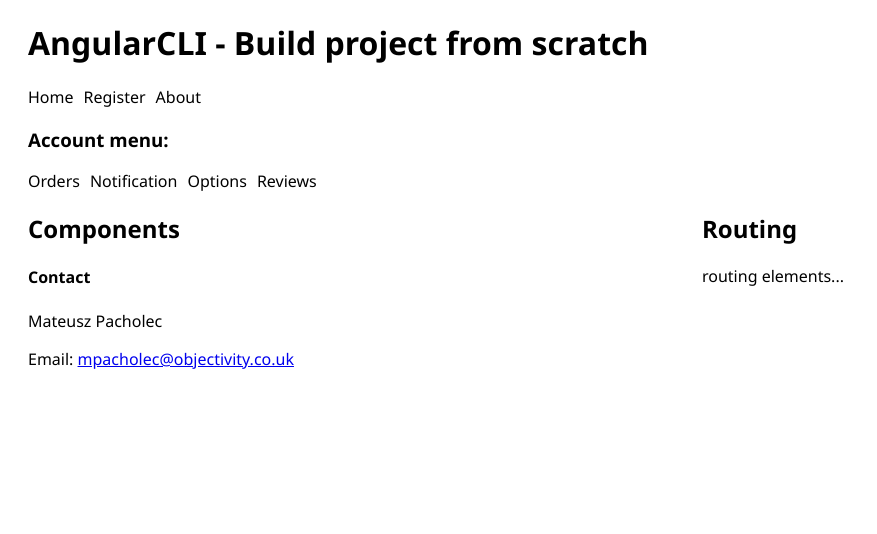
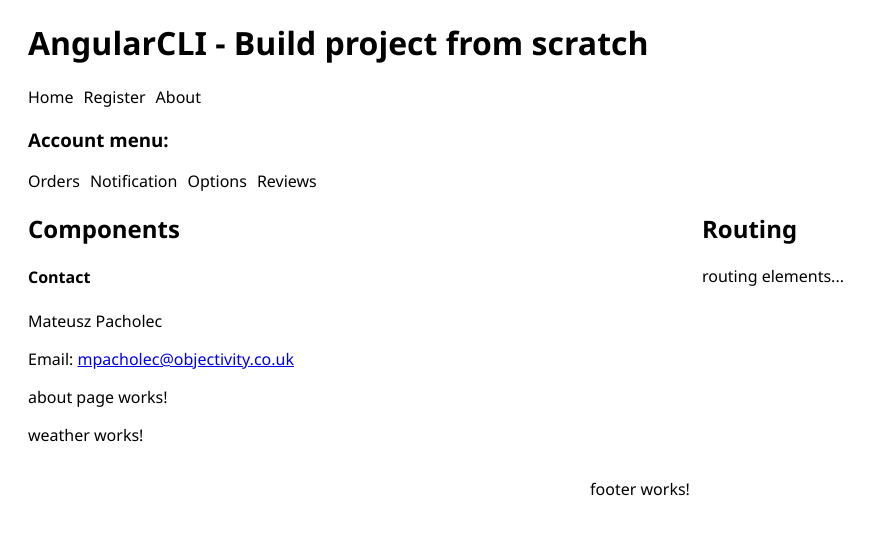
Before and after one commit to mati4455/AngularCLI-Workshops, an Angular app: page / in a window 1280 px wide. Shown: the top 534 px of the page, without its empty margins (0-877 px from the left). Built offline with nearby package versions, Linux system fonts and the light colour scheme.

Commit message:
Add components

```diff
--- a/src/app/app.component.html
+++ b/src/app/app.component.html
@@ -27,6 +27,8 @@
       </header>
       <section>
         <app-contact></app-contact>
+        <app-about></app-about>
+        <app-weather></app-weather>
       </section>
     </article>
 
@@ -41,4 +43,8 @@
     </article>
 
   </main>
+
+  <div style="text-align: center">
+    <app-footer></app-footer>
+  </div>
 </div>
--- a/src/app/app.module.ts
+++ b/src/app/app.module.ts
@@ -5,6 +5,8 @@
 import { AboutComponent } from './about/about.component';
 import { AppComponent } from './app.component';
 import { ContactComponent } from './contact/contact.component';
+import { WeatherComponent } from './weather/weather.component';
+import { FooterComponent } from './footer/footer.component';
 
 
 const appRoutes: Routes = [
@@ -26,7 +28,9 @@
   declarations: [
     AppComponent,
     ContactComponent,
-    AboutComponent
+    AboutComponent,
+    WeatherComponent,
+    FooterComponent
   ],
   imports: [
     BrowserModule,
--- /dev/null
+++ b/src/app/footer/footer.component.html
@@ -0,0 +1,3 @@
+<p>
+  footer works!
+</p>
--- /dev/null
+++ b/src/app/footer/footer.component.ts
@@ -0,0 +1,15 @@
+import { Component, OnInit } from '@angular/core';
+
+@Component({
+  selector: 'app-footer',
+  templateUrl: './footer.component.html',
+  styleUrls: ['./footer.component.scss']
+})
+export class FooterComponent implements OnInit {
+
+  constructor() { }
+
+  ngOnInit() {
+  }
+
+}
--- /dev/null
+++ b/src/app/weather/weather.component.html
@@ -0,0 +1,3 @@
+<p>
+  weather works!
+</p>
--- /dev/null
+++ b/src/app/weather/weather.component.ts
@@ -0,0 +1,15 @@
+import { Component, OnInit } from '@angular/core';
+
+@Component({
+  selector: 'app-weather',
+  templateUrl: './weather.component.html',
+  styleUrls: ['./weather.component.scss']
+})
+export class WeatherComponent implements OnInit {
+
+  constructor() { }
+
+  ngOnInit() {
+  }
+
+}
```
Also changed, not shown: src/app/footer/footer.component.scss (added), src/app/weather/weather.component.scss (added).
